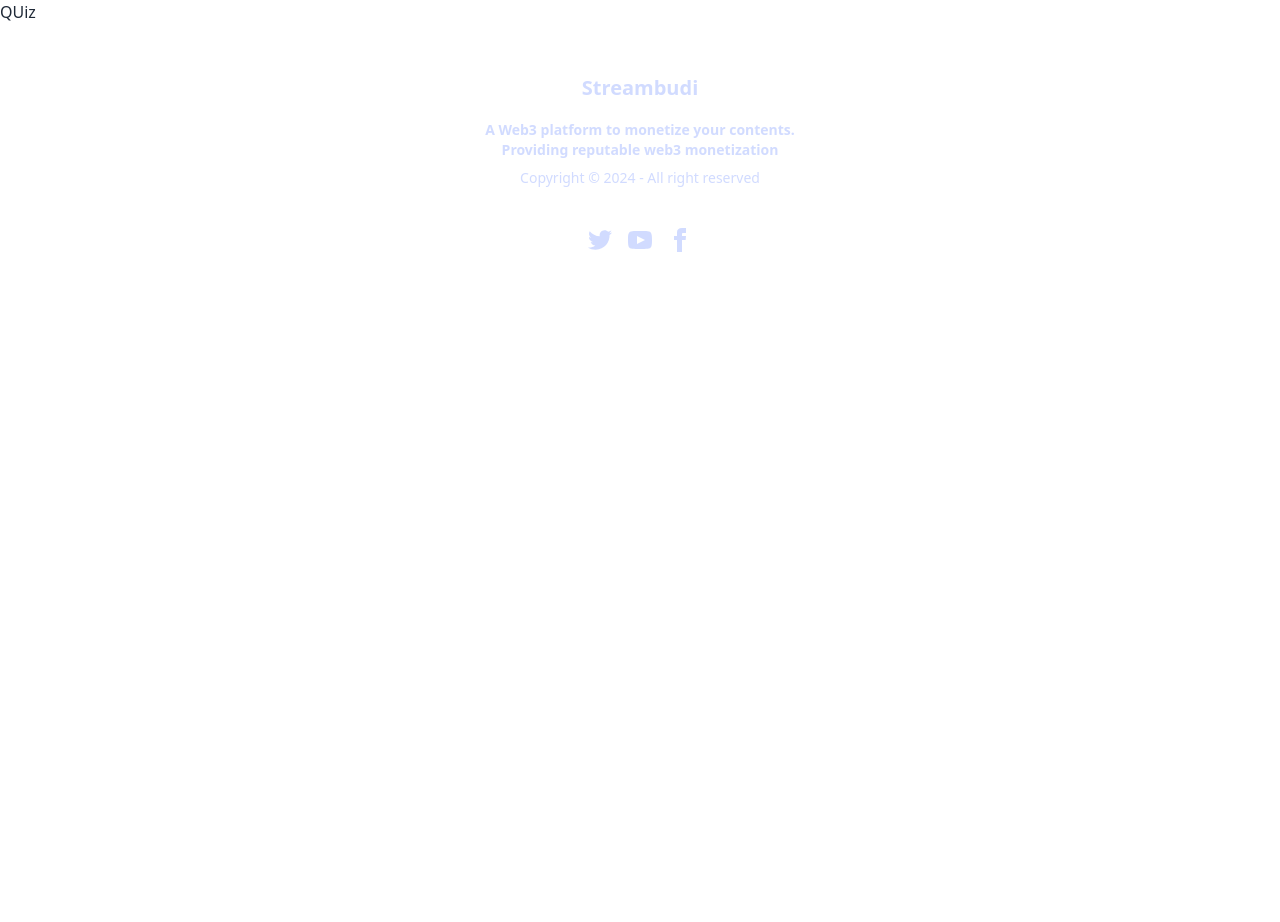
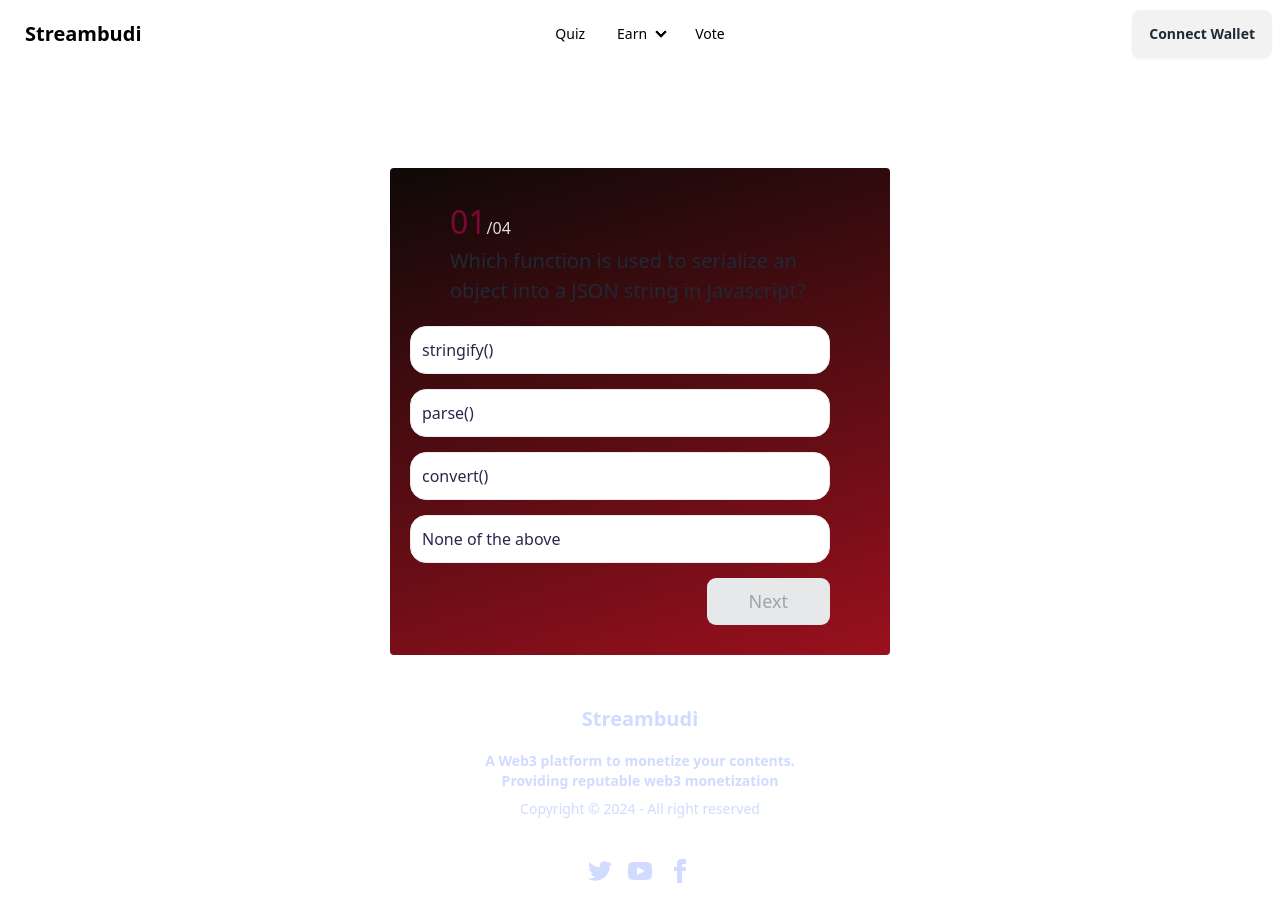
Before and after one commit to Amity808/streambudi, a Next.js app: page /Quiz in a window 1280 px wide. Before the commit the page ends 800 px from the top, so only its background shows below. Built offline with nearby package versions, Linux system fonts and the light colour scheme.

Commit message:
update UI Frontend

```diff
--- /dev/null
+++ b/src/components/Quiz_components/Quiz.jsx
@@ -0,0 +1,95 @@
+import { useState } from 'react'
+import { quiz } from '@/data/quiz'
+
+
+const Quiz = () => {
+  const [activeQuestion, setActiveQuestion] = useState(0)
+  const [selectedAnswer, setSelectedAnswer] = useState('')
+  const [showResult, setShowResult] = useState(false)
+  const [selectedAnswerIndex, setSelectedAnswerIndex] = useState(null)
+  const [result, setResult] = useState({
+    score: 0,
+    correctAnswers: 0,
+    wrongAnswers: 0,
+  })
+
+  const { questions } = quiz
+  const { question, choices, correctAnswer } = questions[activeQuestion]
+
+  const onClickNext = () => {
+    setSelectedAnswerIndex(null)
+    setResult((prev) =>
+      selectedAnswer
+        ? {
+            ...prev,
+            score: prev.score + 5,
+            correctAnswers: prev.correctAnswers + 1,
+          }
+        : { ...prev, wrongAnswers: prev.wrongAnswers + 1 }
+    )
+    if (activeQuestion !== questions.length - 1) {
+      setActiveQuestion((prev) => prev + 1)
+    } else {
+      setActiveQuestion(0)
+      setShowResult(true)
+    }
+  }
+
+  const onAnswerSelected = (answer, index) => {
+    setSelectedAnswerIndex(index)
+    if (answer === correctAnswer) {
+      setSelectedAnswer(true)
+    } else {
+      setSelectedAnswer(false)
+    }
+  }
+
+  const addLeadingZero = (number) => (number > 9 ? number : `0${number}`)
+
+  return (
+    <div className="quiz-container">
+      {!showResult ? (
+        <div>
+          <div>
+            <span className="active-question-no">{addLeadingZero(activeQuestion + 1)}</span>
+            <span className="total-question">/{addLeadingZero(questions.length)}</span>
+          </div>
+          <h2>{question}</h2>
+          <ul>
+            {choices.map((answer, index) => (
+              <li
+                onClick={() => onAnswerSelected(answer, index)}
+                key={answer}
+                className={selectedAnswerIndex === index ? 'selected-answer' : null}>
+                {answer}
+              </li>
+            ))}
+          </ul>
+          <div className="flex-right">
+            <button onClick={onClickNext} disabled={selectedAnswerIndex === null}>
+              {activeQuestion === questions.length - 1 ? 'Finish' : 'Next'}
+            </button>
+          </div>
+        </div>
+      ) : (
+        <div className="result">
+          <h3>Result</h3>
+          <p>
+            Total Question: <span>{questions.length}</span>
+          </p>
+          <p>
+            Total Score:<span> {result.score}</span>
+          </p>
+          <p>
+            Correct Answers:<span> {result.correctAnswers}</span>
+          </p>
+          <p>
+            Wrong Answers:<span> {result.wrongAnswers}</span>
+          </p>
+        </div>
+      )}
+    </div>
+  )
+}
+
+export default Quiz
--- a/src/components/Quiz_components/Quiz.tsx
+++ /dev/null
@@ -1,10 +0,0 @@
-import React from 'react'
-
-
-const Quiz = () => {
-  return (
-    <div>Quiz</div>
-  )
-}
-
-export default Quiz
--- a/src/components/layout.tsx
+++ b/src/components/layout.tsx
@@ -12,6 +12,7 @@
 //   weight: "100 900",
 // });
 import Footer from "./Footer";
+import Navbar from "./Navbar"
 export default function RootLayout({
   children,
 }: Readonly<{
@@ -22,6 +23,7 @@
       <body
         className={``}
       >
+        <Navbar />
         {children}
         <Footer />
       </body>
--- a/src/data/quiz.js
+++ b/src/data/quiz.js
@@ -3,6 +3,7 @@
     level: 'Beginner',
     totalQuestions: 4,
     perQuestionScore: 5,
+    reward: 2,
     questions: [
       {
         question: 'Which function is used to serialize an object into a JSON string in Javascript?',
--- a/src/globals.css
+++ b/src/globals.css
@@ -6,3 +6,94 @@
     background: rgb(14,9,7);
 background: linear-gradient(163deg, rgba(14,9,7,1) 0%, rgba(154,16,30,1) 100%);
 }
+
+
+.quiz-container {
+    max-width: 500px;
+    min-width: 250px;
+    background: rgb(14,9,7);
+    background: linear-gradient(163deg, rgba(14,9,7,1) 0%, rgba(154,16,30,1) 100%);
+    border-radius: 4px;
+    margin-top: 100px;
+    padding: 30px 60px;
+  }
+
+  .quiz-container .active-question-no {
+    font-size: 32px;
+    font-weight: 500;
+    color: #7a0834;
+  }
+
+  .quiz-container .total-question {
+    font-size: 16px;
+    font-weight: 500;
+    color: #e0dee3;
+  }
+
+  .quiz-container h2 {
+    font-size: 20px;
+    font-weight: 500;
+    margin: 0;
+  }
+
+  .quiz-container ul {
+    margin-top: 20px;
+    margin-left: -40px;
+  }
+
+  .quiz-container ul li {
+    text-decoration: none;
+    list-style: none;
+    color: #2d264b;
+    font-size: 16px;
+    background: #ffffff;
+    border: 1px solid #eaeaea;
+    border-radius: 16px;
+    padding: 11px;
+    margin-top: 15px;
+    cursor: pointer;
+  }
+
+  .quiz-container ul .selected-answer {
+    background: #ffd6ff;
+    border: 1px solid #7a0834;
+  }
+
+  .quiz-container button {
+    background: linear-gradient(90.04deg, #7a0834 0.03%, #ffc0cb 99.96%);
+    border-radius: 9px;
+    font-size: 18px;
+    color: #ffffff;
+    padding: 10px 42px;
+    outline: none;
+    border: none;
+    cursor: pointer;
+    margin-top: 15px;
+  }
+
+  .quiz-container button:disabled {
+    background: #e7e8e9;
+    color: #9fa3a9;
+    cursor: not-allowed;
+  }
+
+  .flex-right {
+    display: flex;
+    justify-content: flex-end;
+  }
+
+  .result h3 {
+    font-size: 24px;
+    letter-spacing: 1.4px;
+    text-align: center;
+  }
+
+  .result p {
+    font-size: 16px;
+    font-weight: 500;
+  }
+
+  .result p span {
+    color: #7a0834;
+    font-size: 22px;
+  }
--- a/src/pages/Quiz.tsx
+++ b/src/pages/Quiz.tsx
@@ -1,13 +1,17 @@
 import React from 'react'
+import Quiz from '@/components/Quiz_components/Quiz'
 
 
 
-const Quiz = () => {
+const QuizPage = () => {
   return (
     <div>
-        QUiz
+        <div className=' flex justify-center items-center'>
+
+        <Quiz />
+        </div>
     </div>
   )
 }
 
-export default Quiz
+export default QuizPage
--- a/tsconfig.json
+++ b/tsconfig.json
@@ -21,6 +21,6 @@
       "@/*": ["./src/*"]
     }
   },
-  "include": ["next-env.d.ts", "**/*.ts", "**/*.tsx", ".next/types/**/*.ts", "src/components/Navbar.tsx"],
+  "include": ["next-env.d.ts", "**/*.ts", "**/*.tsx", ".next/types/**/*.ts", "src/components/Navbar.tsx", "src/components/Quiz_components/Quiz.jsx"],
   "exclude": ["node_modules"]
 }
```
